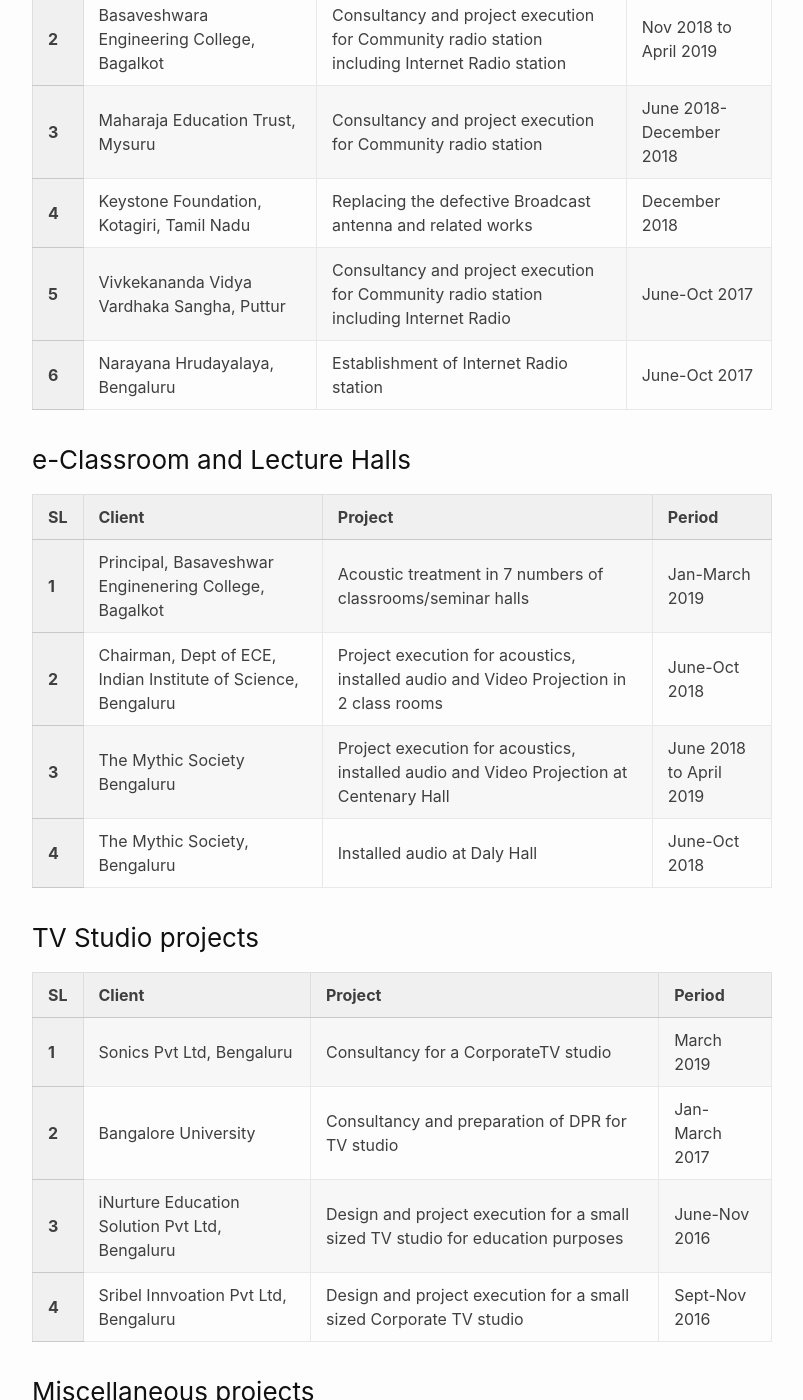
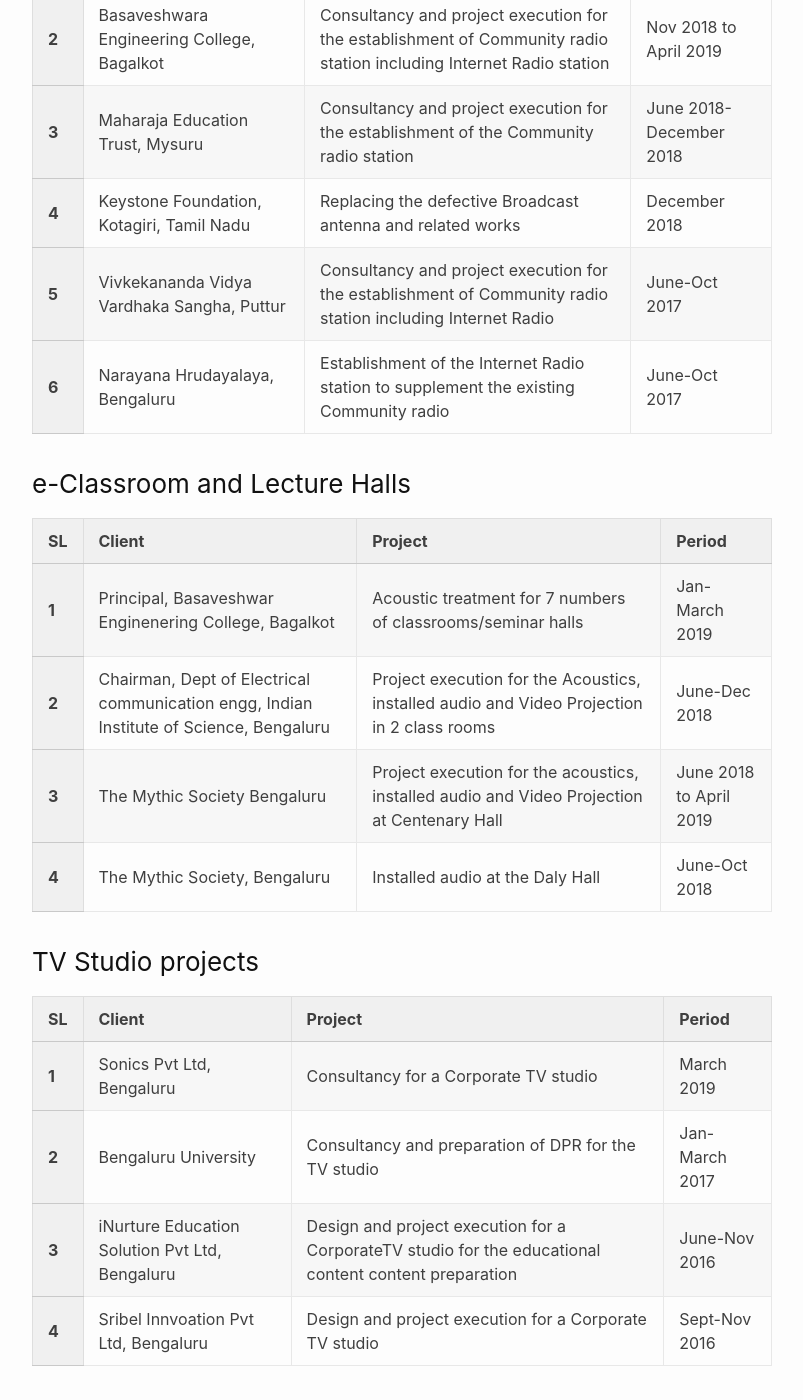
Before and after one commit to VarpasMedia/VarpasMedia.github.io, a Jekyll site: the page built from Projects.md, in a window 1280 px wide and 1400 px high, scrolled down 1320 px. Shown: the whole window, without its empty margins (238-1041 px from the left). Built offline with Jekyll 4.4.1, drawn with Linux system fonts in a browser that asks for light colours; our own code applies the rules of GitHub Pages for plain Markdown files; some of the changed text lies outside the part shown.

Commit message:
Update Projects.md

```diff
--- a/Projects.md
+++ b/Projects.md
@@ -62,7 +62,7 @@ permalink: /Projects/
     <tr>
 	<th>6</th>
         <td>Mysuru Urban Development Authority</td>
-        <td>Consultancy and preparation of DPR for the Acoustics, Stage Lighting, Installed audio, seating, CCTV and Fire alarm for 2,000 seater, Ambedkar Bhavan at Mysuru</td>
+        <td>Consultancy and preparation of the DPR for the Acoustics, Stage Lighting, Installed audio, seating, CCTV and Fire alarm for 2,000 seater, Ambedkar Bhavan at Mysuru</td>
         <td>Jan - March 2017</td>
     </tr>
 </table>
@@ -88,14 +88,14 @@ permalink: /Projects/
     <tr>
 	<th>2</th>
         <td>Basaveshwara Engineering College, Bagalkot</td>
-        <td>Consultancy and project execution for Community radio station including Internet Radio station</td>
+        <td>Consultancy and project execution for the establishment of Community radio station including Internet Radio station</td>
         <td>Nov 2018 to April 2019</td>
     </tr>
 
    <tr>
 	<th>3</th>
         <td>Maharaja Education Trust, Mysuru</td>
-        <td>Consultancy and project execution for Community radio station</td>
+        <td>Consultancy and project execution for the establishment of the Community radio station</td>
         <td>June 2018-December 2018</td>
     </tr>
 
@@ -110,14 +110,14 @@ permalink: /Projects/
     <tr>
         <th>5</th>
 	<td>Vivkekananda Vidya Vardhaka Sangha, Puttur</td>
-        <td>Consultancy and project execution for Community radio station including Internet Radio</td>
+        <td>Consultancy and project execution for the establishment of Community radio station including Internet Radio</td>
         <td>June-Oct 2017</td>
     </tr>
 
     <tr>
 	<th>6</th>
         <td>Narayana Hrudayalaya, Bengaluru</td>
-        <td>Establishment of Internet Radio station</td>
+        <td>Establishment of the Internet Radio station to supplement the existing Community radio</td>
         <td>June-Oct 2017</td>
     </tr>
 
@@ -138,21 +138,21 @@ permalink: /Projects/
     <tr>
 	<th>1</th>
         <td>Principal, Basaveshwar Enginenering College, Bagalkot</td>
-        <td>Acoustic treatment in 7 numbers of classrooms/seminar halls</td>
+        <td>Acoustic treatment for 7 numbers of classrooms/seminar halls</td>
         <td>Jan-March 2019</td>
     </tr>
 
     <tr>
         <th>2</th>
-	<td>Chairman, Dept of ECE, Indian Institute of Science, Bengaluru</td>
-        <td>Project execution for acoustics, installed audio and Video Projection in 2 class rooms</td>
-        <td>June-Oct 2018</td>
+	<td>Chairman, Dept of Electrical communication engg, Indian Institute of Science, Bengaluru</td>
+        <td>Project execution for the Acoustics, installed audio and Video Projection in 2 class rooms</td>
+        <td>June-Dec 2018</td>
     </tr>
 
     <tr>
         <th>3</th>
 	<td>The Mythic Society Bengaluru</td>
-        <td>Project execution for acoustics, installed audio and Video Projection at Centenary Hall</td>
+        <td>Project execution for the acoustics, installed audio and Video Projection at Centenary Hall</td>
         <td>June 2018 to April 2019</td>
     </tr>
 
@@ -160,7 +160,7 @@ permalink: /Projects/
     <tr>
         <th>4</th>
 	<td>The Mythic Society, Bengaluru</td>
-        <td>Installed audio at Daly Hall</td>
+        <td>Installed audio at the Daly Hall</td>
         <td>June-Oct 2018</td>
     </tr>
 
@@ -182,15 +182,15 @@ permalink: /Projects/
    	<tr>
         <th>1</th>
 	<td>Sonics Pvt Ltd, Bengaluru</td>
-        <td>Consultancy for a CorporateTV studio</td>
+        <td>Consultancy for a Corporate TV studio</td>
         <td>March 2019</td>
     	</tr>
 
 
    	<tr>
         <th>2</th>
-	<td>Bangalore University</td>
-        <td>Consultancy and preparation of DPR for TV studio</td>
+	<td>Bengaluru University</td>
+        <td>Consultancy and preparation of DPR for the TV studio</td>
         <td>Jan-March 2017</td>
     	</tr>
 
@@ -198,14 +198,14 @@ permalink: /Projects/
     	<tr>
         <th>3</th>
 	<td>iNurture Education Solution Pvt Ltd, Bengaluru</td>
-        <td>Design and project execution for a small sized TV studio for education purposes</td>
+        <td>Design and project execution for a CorporateTV studio for the educational content content preparation</td>
         <td>June-Nov 2016</td>
     	</tr>
 
     	<tr>
         <th>4</th>
 	<td>Sribel Innvoation Pvt Ltd, Bengaluru</td>
-        <td>Design and project execution for a small sized Corporate TV studio</td>
+        <td>Design and project execution for a Corporate TV studio</td>
         <td>Sept-Nov 2016</td>
     	</tr>
 
```
